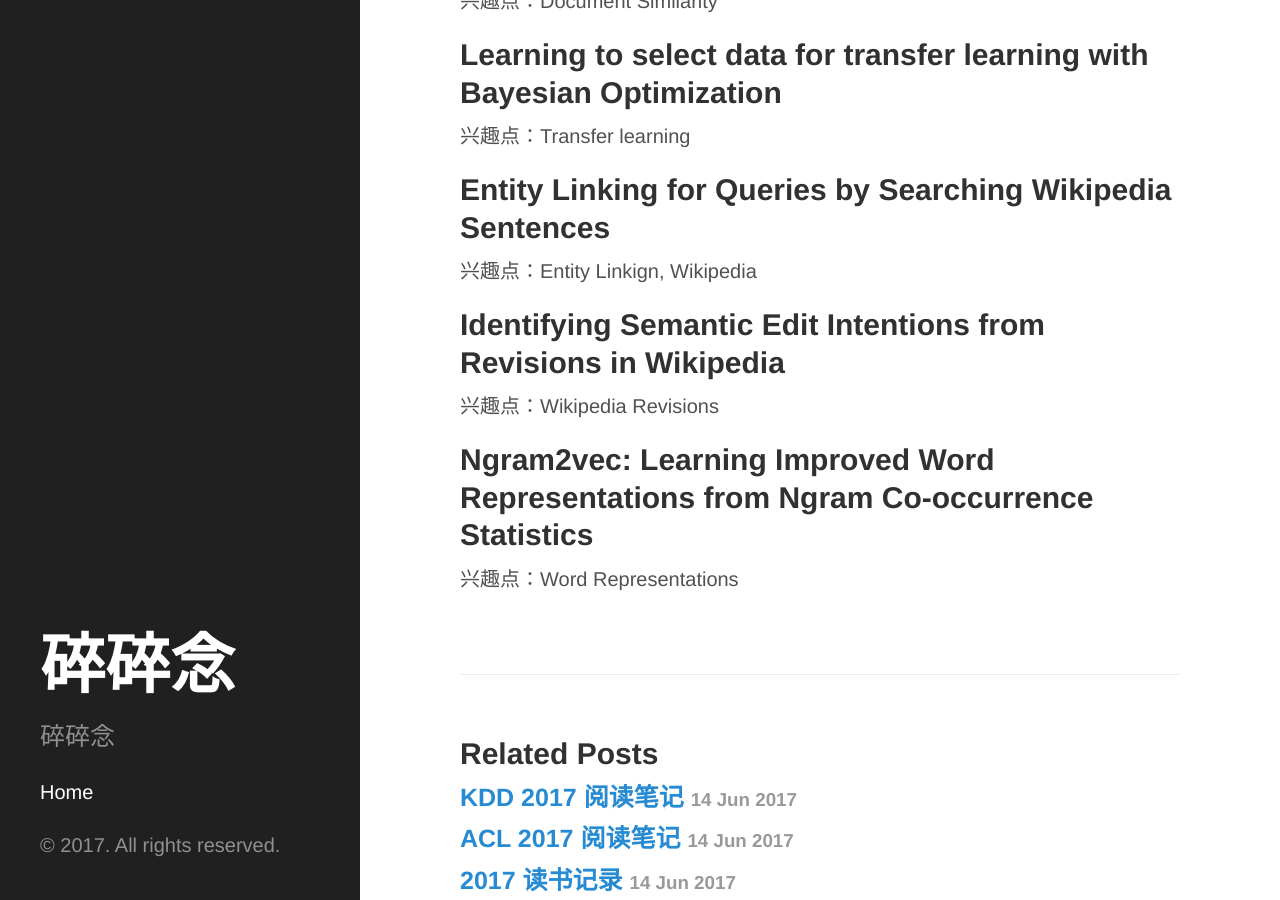
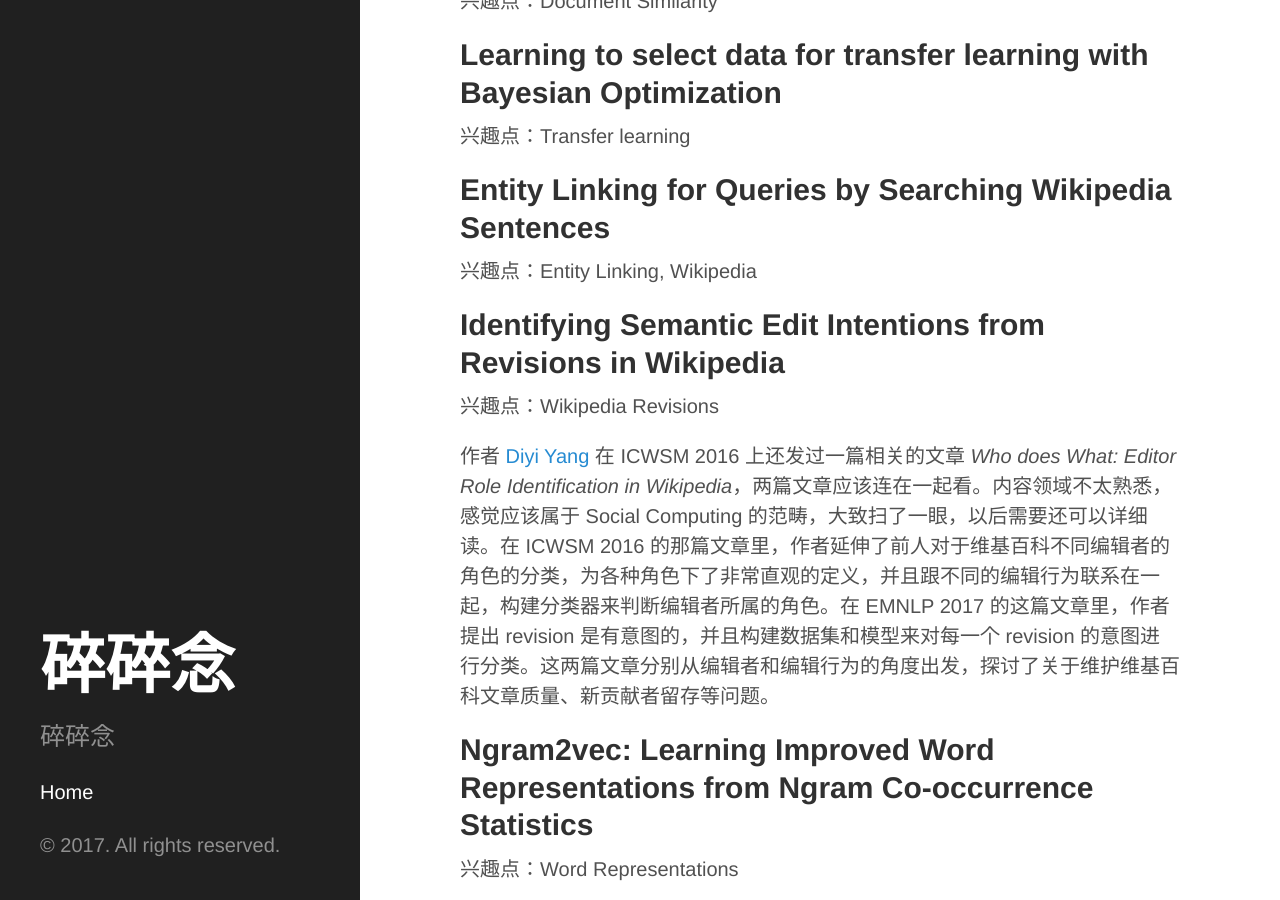
Before and after one commit to yanwang10/yanwang10.github.io, a Jekyll site: the page built from _posts/2017-08-19-emnlp17.md, in a window 1280 px wide and 900 px high, scrolled down 1949 px. Built offline with Jekyll 4.4.1, drawn with Linux system fonts in a browser that asks for light colours.

Commit message:
update: paper note

```diff
--- a/_posts/2017-08-19-emnlp17.md
+++ b/_posts/2017-08-19-emnlp17.md
@@ -71,12 +71,14 @@ tags:
 
 ## Entity Linking for Queries by Searching Wikipedia Sentences
 
-兴趣点：Entity Linkign, Wikipedia
+兴趣点：Entity Linking, Wikipedia
 
 ## Identifying Semantic Edit Intentions from Revisions in Wikipedia
 
 兴趣点：Wikipedia Revisions
 
+作者 [Diyi Yang](http://www.cs.cmu.edu/~diyiy/) 在 ICWSM 2016 上还发过一篇相关的文章 *Who does What: Editor Role Identification in Wikipedia*，两篇文章应该连在一起看。内容领域不太熟悉，感觉应该属于 Social Computing 的范畴，大致扫了一眼，以后需要还可以详细读。在 ICWSM 2016  的那篇文章里，作者延伸了前人对于维基百科不同编辑者的角色的分类，为各种角色下了非常直观的定义，并且跟不同的编辑行为联系在一起，构建分类器来判断编辑者所属的角色。在 EMNLP 2017 的这篇文章里，作者提出 revision 是有意图的，并且构建数据集和模型来对每一个 revision 的意图进行分类。这两篇文章分别从编辑者和编辑行为的角度出发，探讨了关于维护维基百科文章质量、新贡献者留存等问题。
+
 ## Ngram2vec: Learning Improved Word Representations from Ngram Co-occurrence Statistics
 
 兴趣点：Word Representations
```
